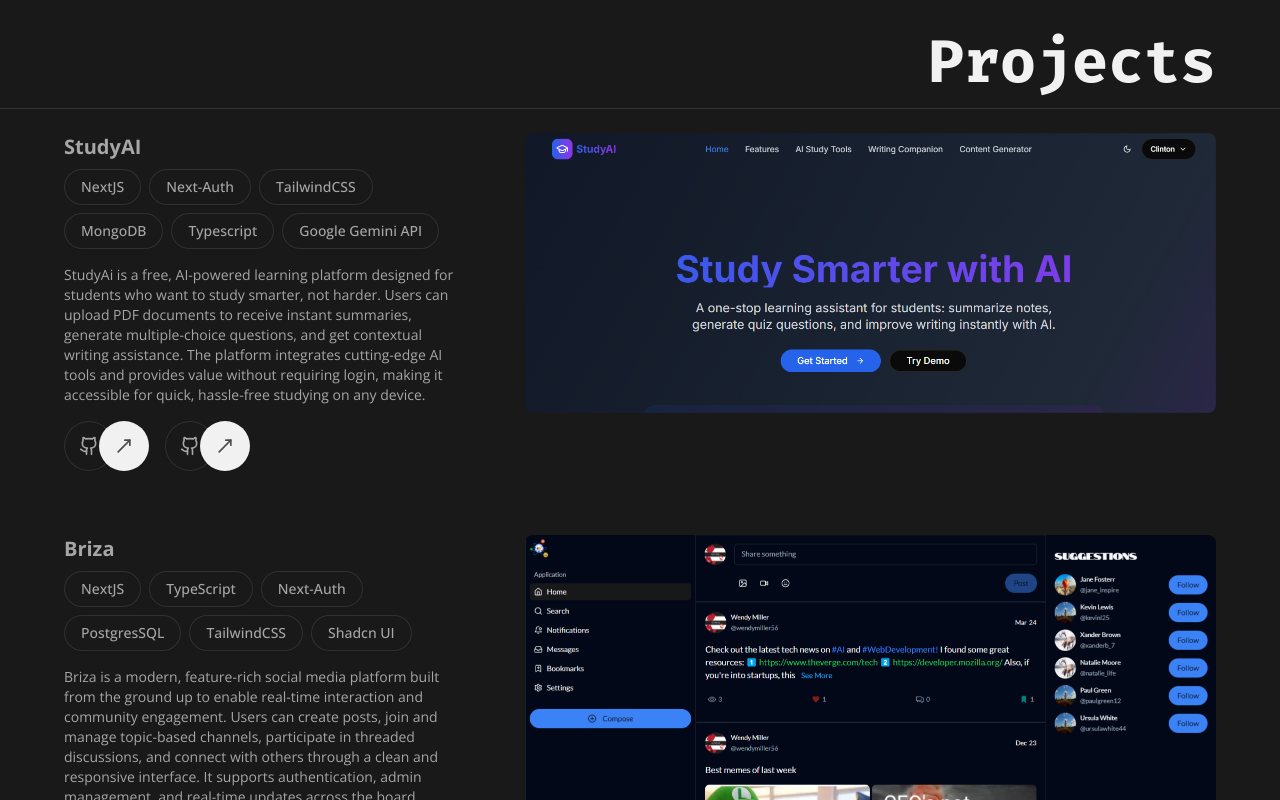
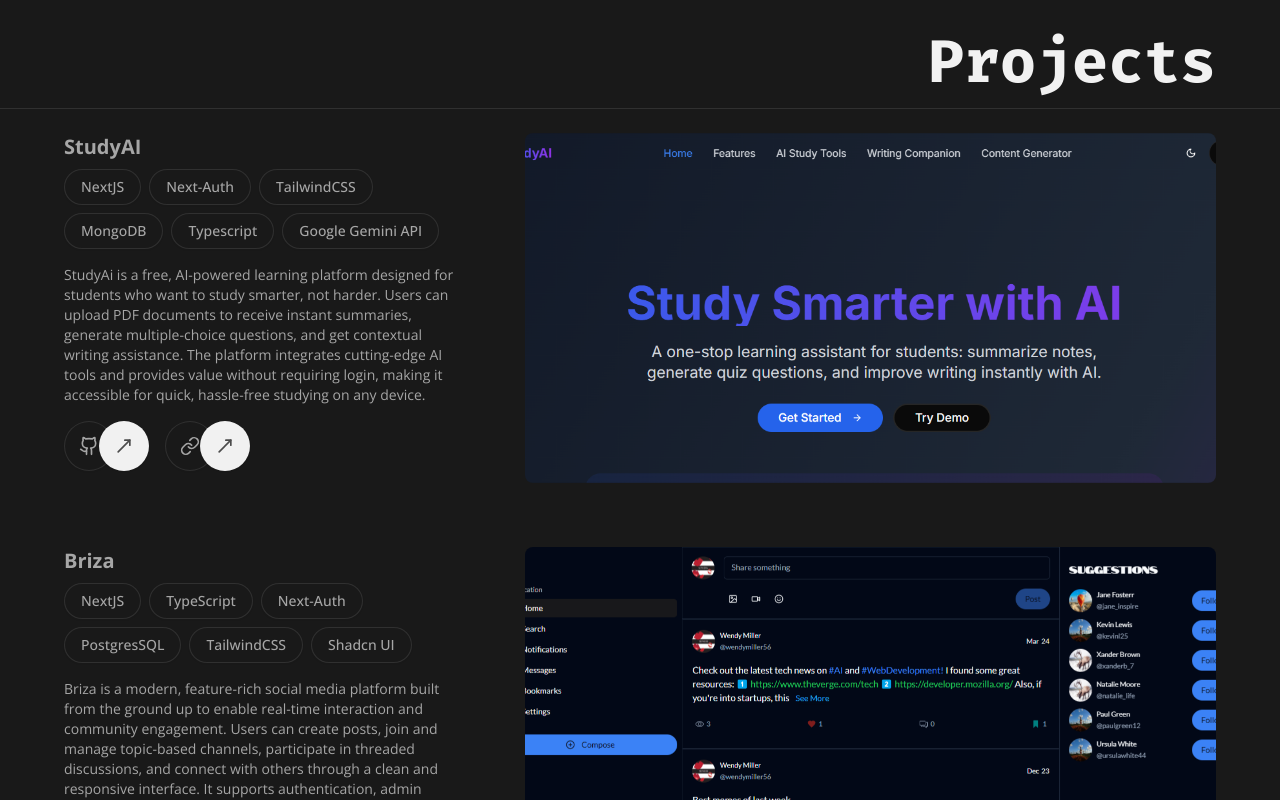
Before and after one commit to clinton401/portfolio-v2, a React (Vite) app: page / in a window 1280 px wide. Shown: the part 1560-2360 px from the top of the page. Built offline with nearby package versions, Linux system fonts and the light colour scheme.

Commit message:
added minor changes to the projects component

```diff
--- a/src/components/projects.tsx
+++ b/src/components/projects.tsx
@@ -220,7 +220,7 @@ export const Projects: FC = () => {
                 <p className="text-sm pb-4">{project.description}</p>
                 <div className="flex items-center gap-4 flex-wrap">
                   <Links url={project.githubUrl} />
-                  <Links url={project.liveUrl} isGithubLink={true} />
+                  <Links url={project.liveUrl} isGithubLink={false} />
                 </div>
               </motion.div>
               <motion.div
@@ -233,7 +233,7 @@ export const Projects: FC = () => {
                 <img
                   alt={`${project.name} image`}
                   src={project.imgUrl}
-                  className="w-full  max-h-[400px] rounded-md object-cover object-top"
+                  className="w-full md:h-[350px] h-64  rounded-md object-cover object-top"
                 />
               </motion.div>
             </div>
```
